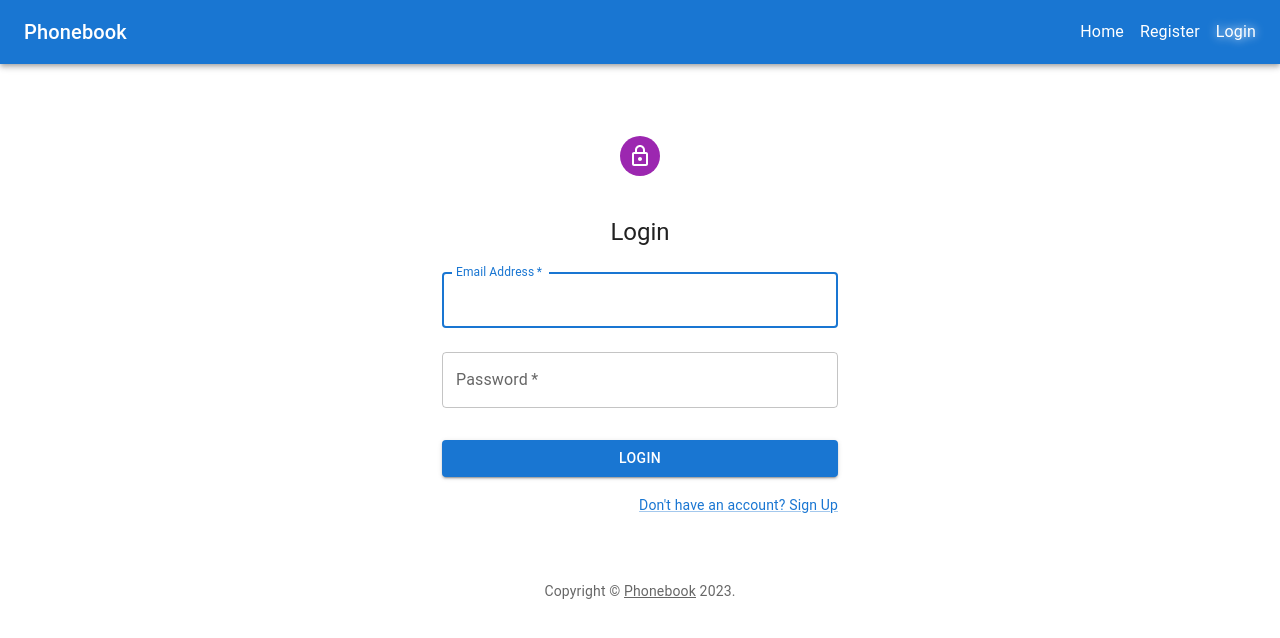
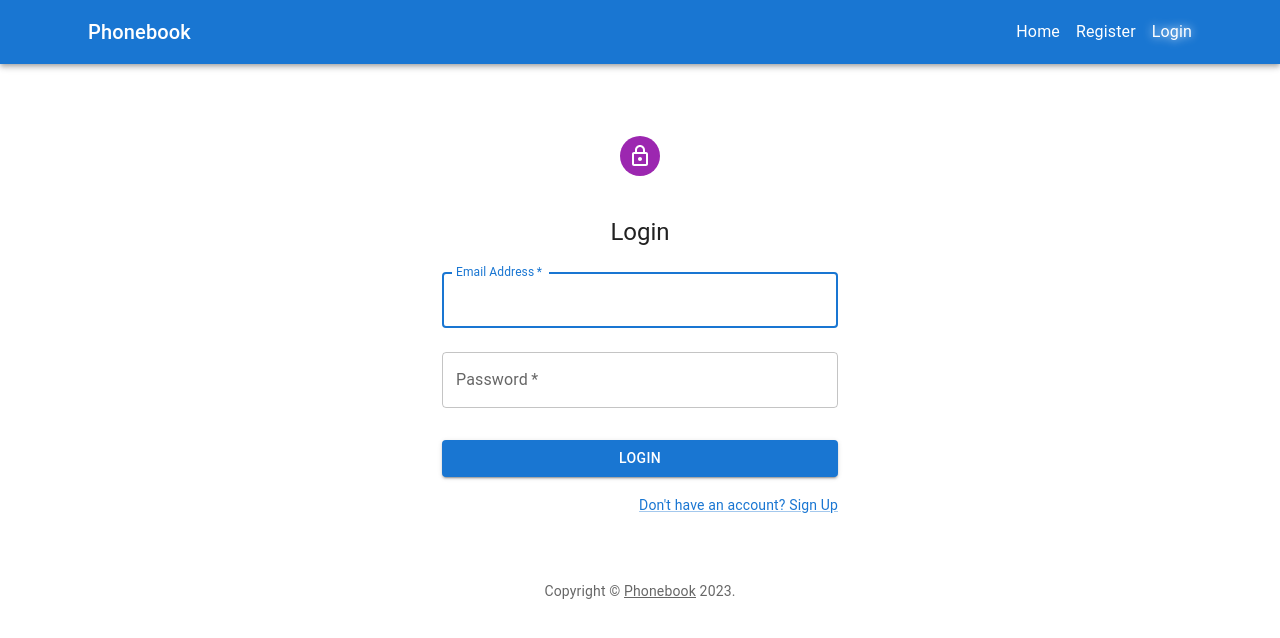
Before and after one commit to WiktorRLewandowski/goit-react-hw-08-phonebook, a React (Create React App) app: page /goit-react-hw-08-phonebook/login in a window 1280 px wide. Shown: the top 638 px of the page. Built offline with nearby package versions, Linux system fonts and the light colour scheme; no server answers.

Commit message:
bugfix/nav-container

```diff
--- a/src/components/Navigation/Navigation.jsx
+++ b/src/components/Navigation/Navigation.jsx
@@ -10,18 +10,21 @@ import { Outlet } from 'react-router-dom';
 import { Suspense } from 'react';
 import { Loader } from 'components/Loader';
 import { UserMenu } from 'components/UserMenu';
+import { Container } from '@mui/material';
 
 export default function ButtonAppBar() {
   return (
     <>
     <Box sx={{ flexGrow: 1 }}>
       <AppBar position="sticky">
+        <Container maxWidth='lg'>
         <Toolbar>
           <Typography variant="h6" component="div" sx={{ flexGrow: 1 }}>
             Phonebook
           </Typography>
           <UserMenu/>
         </Toolbar>
+        </Container>
       </AppBar>
     </Box>
     <Suspense fallback={<Loader/>}>
```
